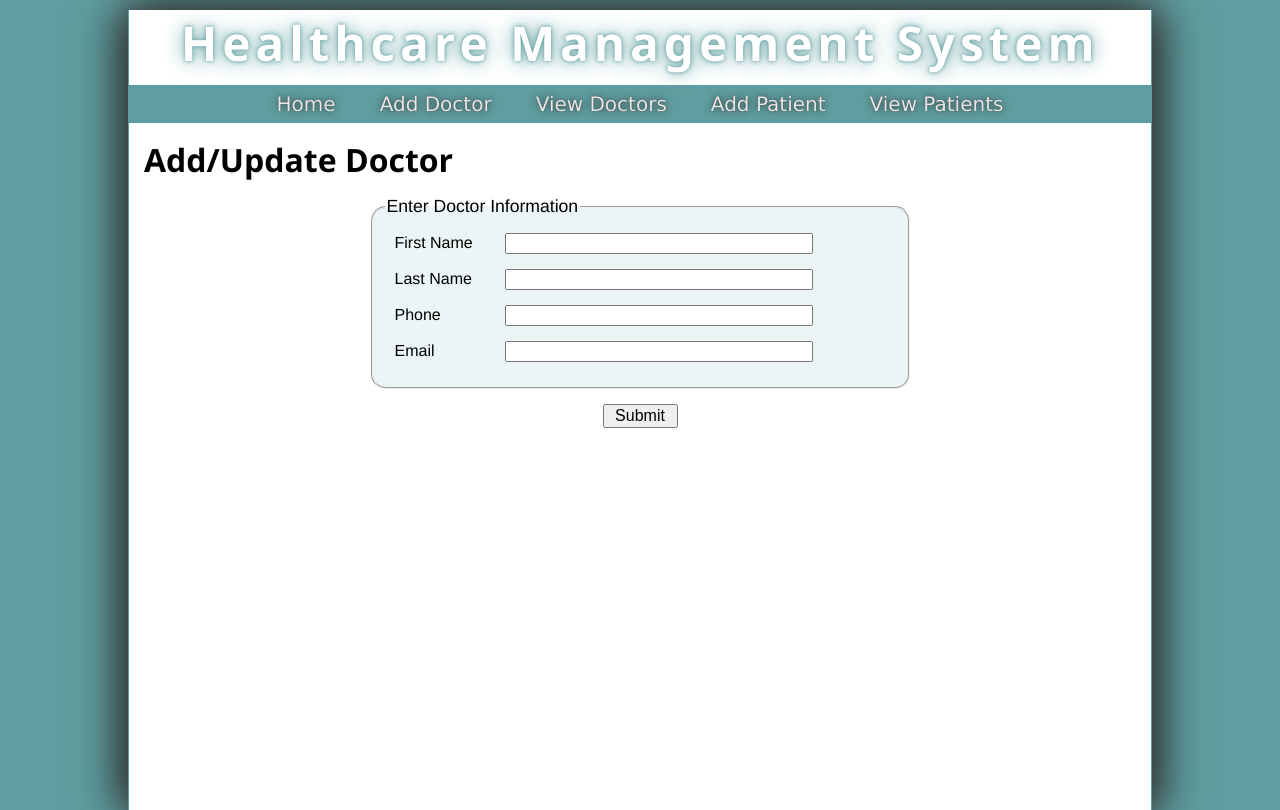
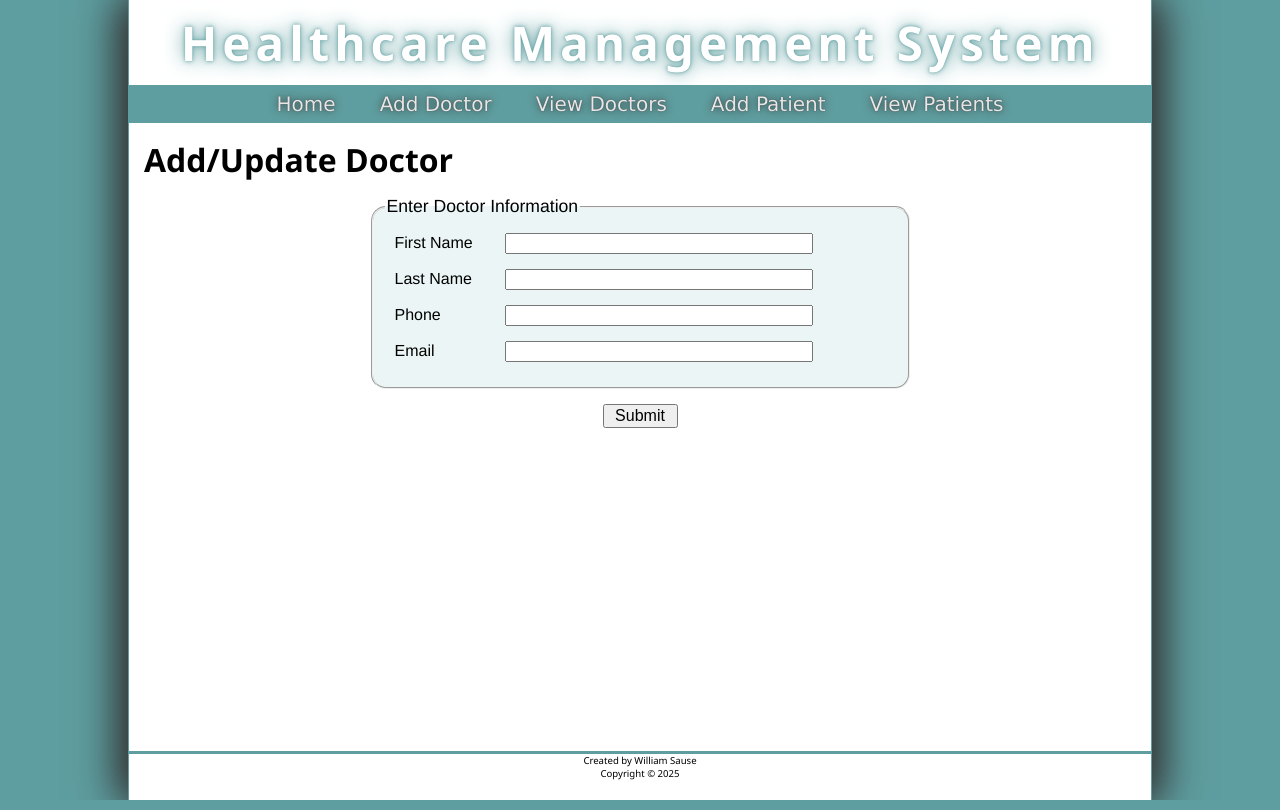
Before and after one commit to m18dave/BSAN328V, a plain HTML site: page add_doctor.html in a window 1280 px wide. Drawn offline with Linux system fonts and the light colour scheme.

Commit message:
Updates 6.1

```diff
--- a/add_doctor.html
+++ b/add_doctor.html
@@ -52,5 +52,9 @@
          <input type="submit" value="Submit" />
       </form>
    </section>
+   <footer>
+      Created by William Sause </br>
+      Copyright &copy; 2025
+   </footer>
 </body>
 </html>
--- a/flex.css
+++ b/flex.css
@@ -16,6 +16,15 @@
    flex-flow: row wrap;
 }
 
+body {
+      display: flex;
+      flex-direction: column;
+    }
+
+section {
+   flex: 1;
+}
+
 div.card {
    display: flex;
    flex-flow: column nowrap;
--- a/layout.css
+++ b/layout.css
@@ -32,7 +32,7 @@ body > header > h1 {
    color:white;
    text-shadow: 0px 0px 1px cadetblue, 0px 0px 5px cadetblue, 0px 0px 20px cadetblue;
    letter-spacing: 0.1em;
-   margin: 10px 0px;
+   padding: 10px 0px;
 }
 
 body > section > h1 {
```
Also changed, not shown: add_patient.html (+4 -0 lines), view_doctors.html (+4 -1 lines), view_patients.html (+4 -1 lines).
